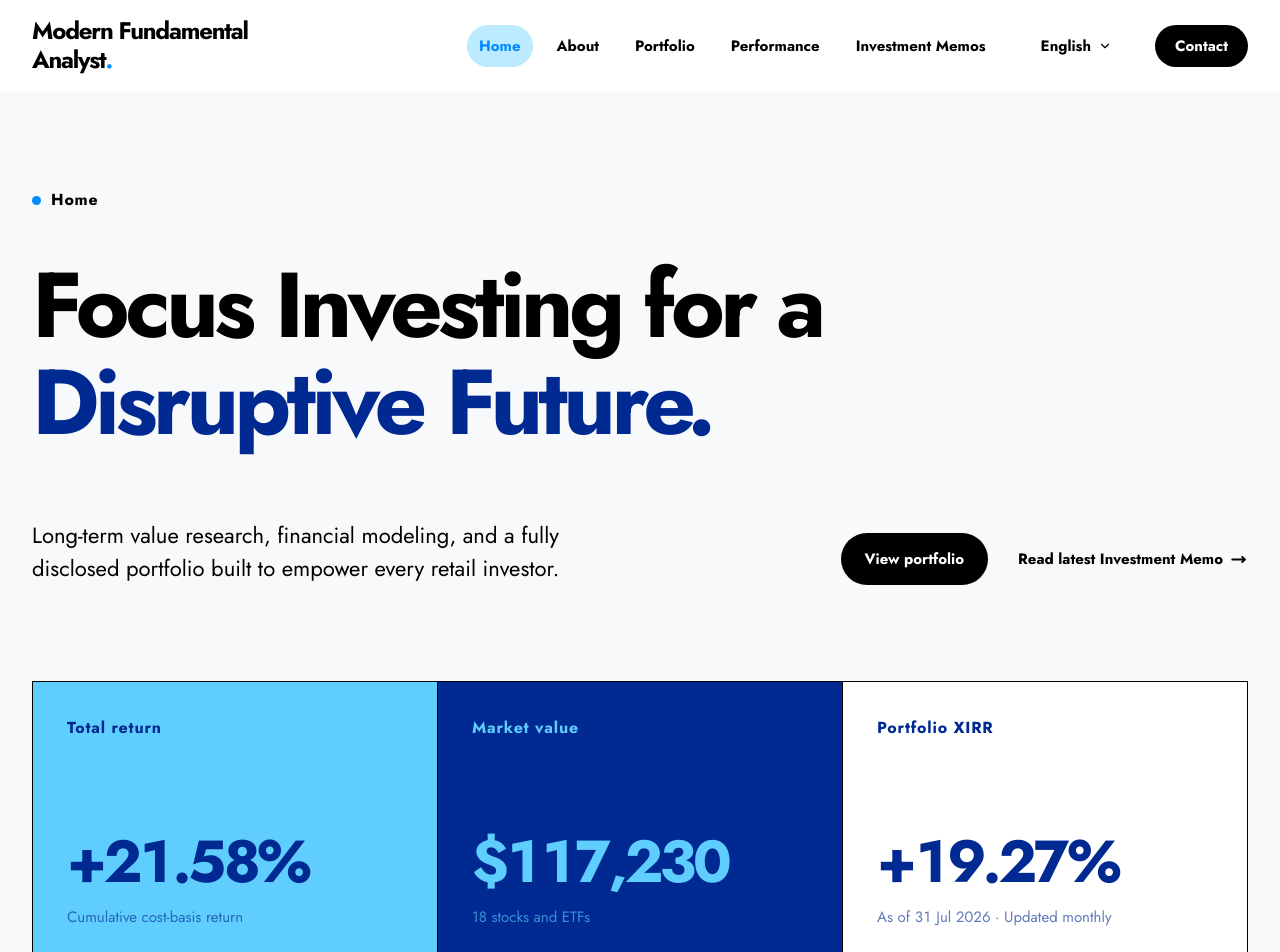
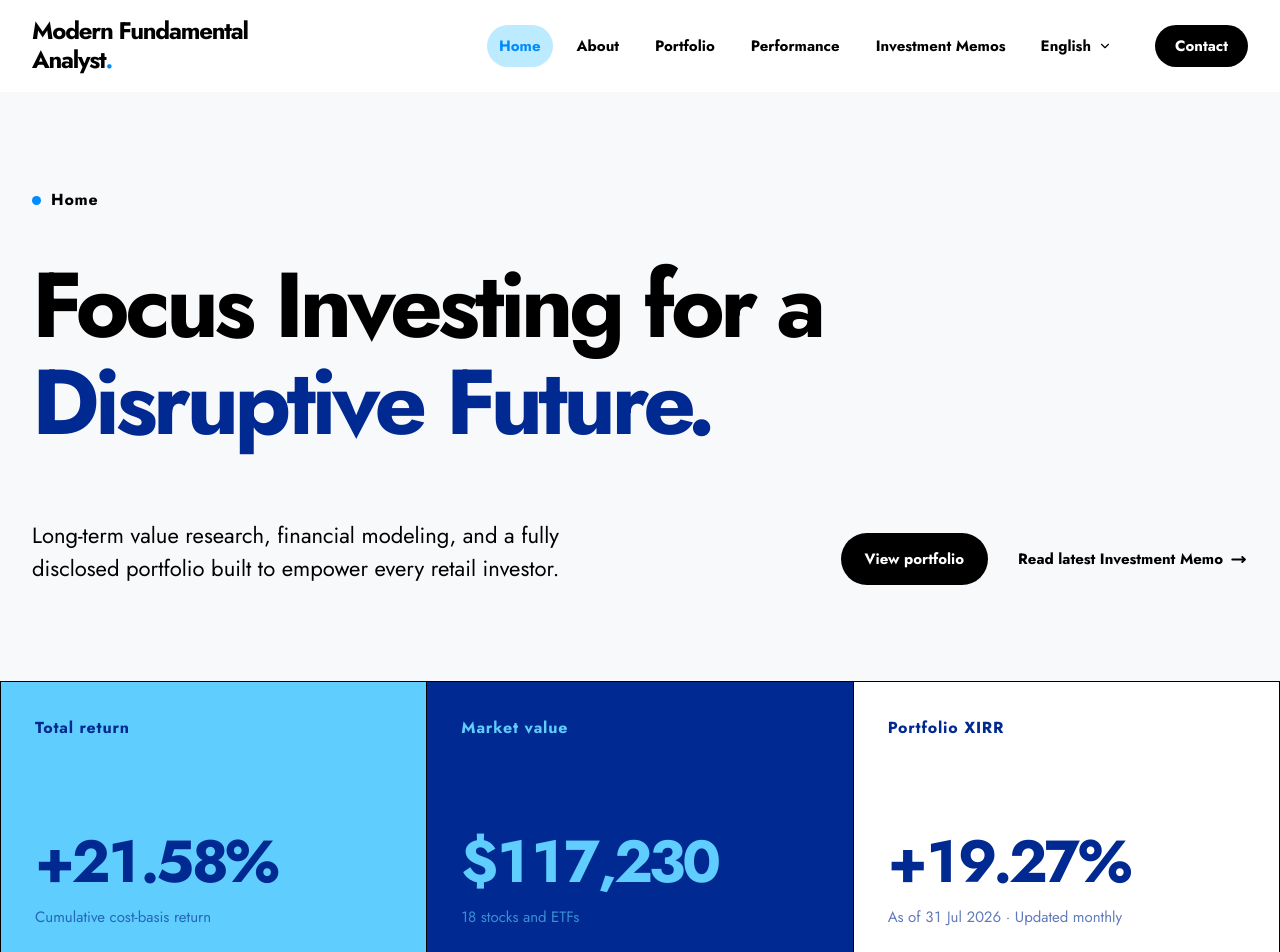
Before and after one commit to Tianyi0510/modern-fundamental-analyst, a Next.js app: page / in a window 1280 px wide. Shown: the top 952 px of the page. Built offline with nearby package versions, Linux system fonts and the light colour scheme.

Commit message:
Expand KPI layouts and refine navigation spacing

```diff
--- a/app/styles/chrome.css
+++ b/app/styles/chrome.css
@@ -4,7 +4,8 @@
 .wordmark:hover, .wordmark:focus-visible { color: var(--deep-blue); transform: scale(1.015); }
 .wordmark:active { transform: scale(.99); }
 .wordmark span { color: var(--medium-blue); }
-.header-actions { min-width: 0; justify-self: end; display: flex; align-items: center; justify-content: flex-end; gap: var(--space-6); }
+.header-actions { min-width: 0; justify-self: end; display: flex; align-items: center; justify-content: flex-end; gap: var(--space-3); }
+.header-actions > .button { margin-left: calc(var(--space-6) - var(--space-3)); }
 .mobile-menu-button, .mobile-menu-layer { display: none; }
 .site-header nav { display: flex; gap: 12px; }
 .site-header nav a { position: relative; min-height: var(--size-control-small); padding: 0 12px; border-radius: var(--radius-pill); display: inline-flex; align-items: center; white-space: nowrap; transform-origin: center; transition: color var(--motion-duration-fast) var(--motion-ease-standard), background-color var(--motion-duration-base) var(--motion-ease-standard), transform var(--motion-duration-base) var(--motion-ease-emphasized); }
--- a/app/styles/responsive.css
+++ b/app/styles/responsive.css
@@ -2,6 +2,7 @@
 @media (max-width: 1100px) and (min-width: 801px) {
   .site-header .wordmark { max-width: 150px; }
   .header-actions { gap: 10px; }
+  .header-actions > .button { margin-left: 0; }
   .site-header nav { gap: 10px; }
   .language-trigger { padding-inline: 6px; }
   .site-header .button-small { padding-inline: 14px; }
--- a/components/home-page-content.tsx
+++ b/components/home-page-content.tsx
@@ -45,7 +45,7 @@ export function HomePageContent({ locale }: { locale: Locale }) {
             </div>
           </div>
         </section>
-        <section className="metric-band shell" aria-label={text.portfolioSnapshot}>
+        <section className="metric-band" aria-label={text.portfolioSnapshot}>
           <div className="metric metric-featured">
             <span>{text.totalReturn}</span>
             <strong>{formatPercent(portfolioSnapshot.totalReturn)}</strong>
--- a/components/performance-page-content.tsx
+++ b/components/performance-page-content.tsx
@@ -78,7 +78,7 @@ export function PerformancePageContent({ locale }: { locale: Locale }) {
 
   return <main className="performance-page" id="main-content"><SiteHeader copy={getNavigationCopy(locale)} locale={locale} />
     <section className="page-hero shell"><p className="eyebrow"><span /> {text.eyebrow}</p><h1>{text.title}</h1><div className="page-intro"><p>{text.intro}</p><small className="date-text">{isChinese ? `截至 ${asOf} · 每月更新` : `As of ${asOf} · Updated monthly`}</small></div></section>
-    <section className="performance-summary shell"><div className="summary-primary"><span>{text.cumulativeReturn}</span><strong>{formatPercent(portfolioSnapshot.totalReturn)}</strong><small>{text.cumulativeNote}</small></div><div><span>{text.portfolioXirr}</span><strong>{formatPercent(portfolioSnapshot.xirr)}</strong><small>{text.portfolioNote}</small></div><div><span>{portfolioSnapshot.benchmark} XIRR</span><strong>{formatPercent(portfolioSnapshot.benchmarkXirr)}</strong><small>{text.benchmarkNote}</small></div></section>
+    <section className="performance-summary"><div className="summary-primary"><span>{text.cumulativeReturn}</span><strong>{formatPercent(portfolioSnapshot.totalReturn)}</strong><small>{text.cumulativeNote}</small></div><div><span>{text.portfolioXirr}</span><strong>{formatPercent(portfolioSnapshot.xirr)}</strong><small>{text.portfolioNote}</small></div><div><span>{portfolioSnapshot.benchmark} XIRR</span><strong>{formatPercent(portfolioSnapshot.benchmarkXirr)}</strong><small>{text.benchmarkNote}</small></div></section>
     <section className="returns shell"><div className="section-heading"><p className="section-number">{text.chart}</p><h2>{text.measured}</h2></div>
       <div className="returns-table"><div className="table-head"><span>{text.measure}</span><span>{text.result}</span><span>{text.context}</span></div><div className="return-row"><span>{text.cumulativeReturn}</span><strong>{formatPercent(portfolioSnapshot.totalReturn)}</strong><span>{text.cumulativeContext}</span></div><div className="return-row"><span>{text.portfolioXirr}</span><strong>{formatPercent(portfolioSnapshot.xirr)}</strong><span>{text.portfolioContext}</span></div><div className="return-row"><span>{portfolioSnapshot.benchmark} XIRR</span><strong>{formatPercent(portfolioSnapshot.benchmarkXirr)}</strong><span>{text.benchmarkContext}</span></div></div>
     </section>
--- a/components/subscribe-form.module.css
+++ b/components/subscribe-form.module.css
@@ -11,7 +11,7 @@
 .submit:active:not(:disabled) { transform: scale(.985); box-shadow: none; }
 .submit:disabled { cursor: wait; opacity: .64; transform: none; }
 .submit:disabled:hover { border-color: var(--white); background: var(--white); color: var(--black); box-shadow: none; }
-.preferences { grid-column: 1; width: fit-content; margin-left: 20px; color: var(--text-inverse-secondary); font-size: var(--font-size-caption); line-height: var(--leading-body); transition: color var(--motion-duration-base) var(--motion-ease-standard); }
+.preferences { grid-column: 1; width: fit-content; color: var(--white); font-size: var(--font-size-caption); line-height: var(--leading-body); text-decoration: underline; text-decoration-thickness: 1px; text-underline-offset: 3px; transition: color var(--motion-duration-base) var(--motion-ease-standard); }
 .preferences:hover, .preferences:focus-visible { color: var(--bright-blue); }
 .status { grid-column: 1 / -1; min-height: 1.55em; margin: 0; color: var(--white); font-size: var(--font-size-caption); line-height: var(--leading-body); }
 .status { font-weight: var(--weight-bold); }
@@ -19,7 +19,7 @@
 @media (max-width: 800px) {
   .form { grid-template-columns: 1fr; }
   .submit { width: 100%; }
-  .preferences { grid-column: auto; margin-left: 0; }
+  .preferences { grid-column: auto; }
   .status { grid-column: auto; }
 }
 @media (hover: none) and (pointer: coarse) {
```
